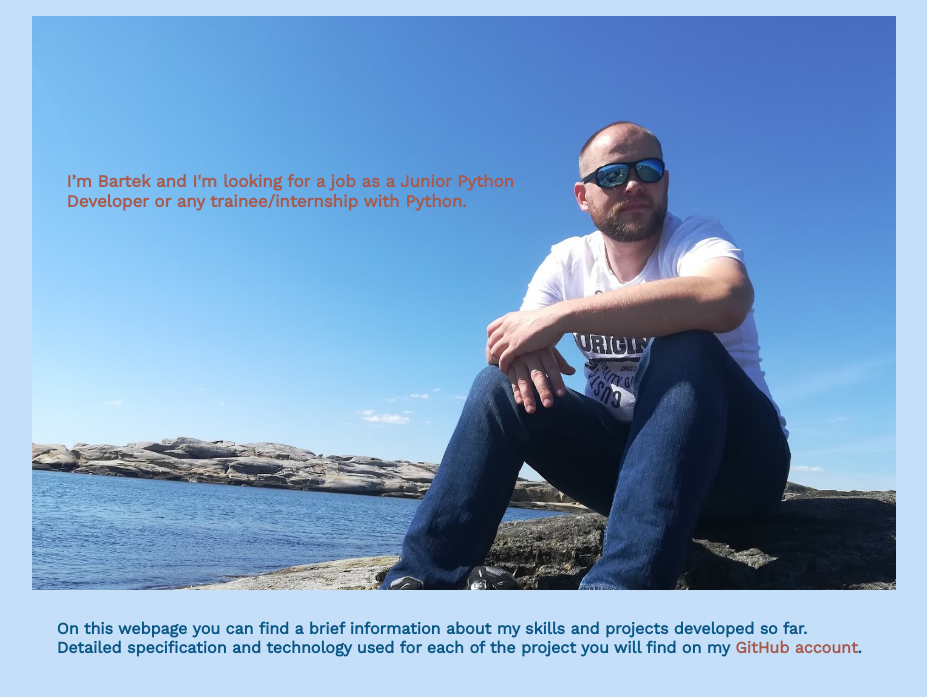
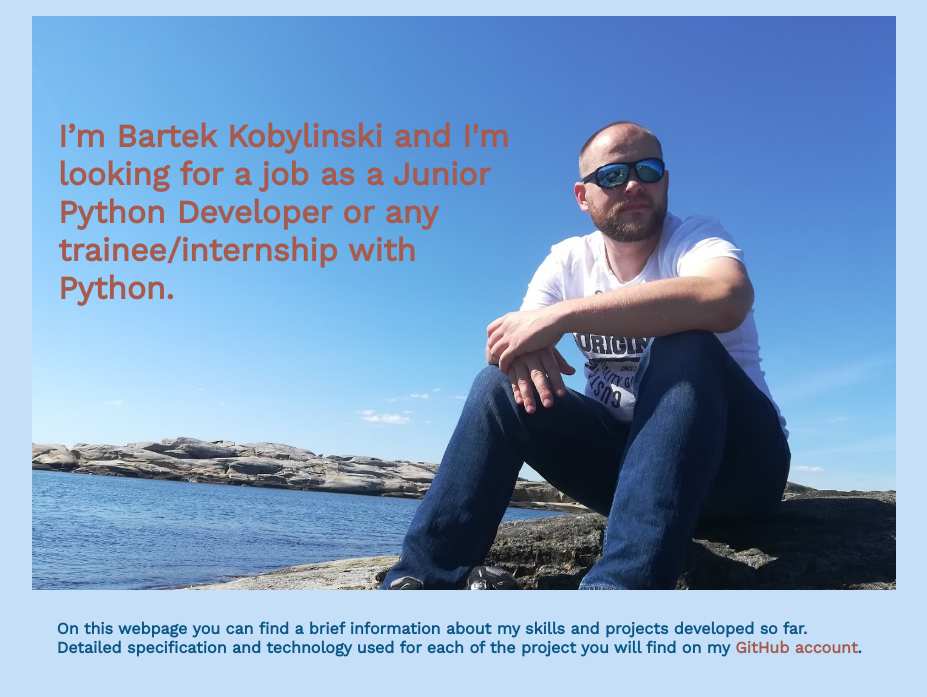
Before and after one commit to bartoszkobylinski/my_website, a Flask app: page / in a window 1280 px wide. Shown: the part 58-755 px from the top of the page, without its empty margins (176-1103 px from the left). Run offline with Flask 2, Linux system fonts and the light colour scheme; some libraries are stand-ins or nearby versions.

Commit message:
small changes to css file. Adding more media querries to precize position of text on picture

```diff
--- a/app/static/css/style.css
+++ b/app/static/css/style.css
@@ -307,11 +307,10 @@ a:hover{
         width: 56%;
         color: #A85A4D;
         text-align: left;
-        padding: 16% 4%;
+        padding: 16% 2%;
     }
 
 }
-
 
 /*--------------------------------------------------------------------------------*/
 
@@ -356,7 +355,8 @@ a:hover{
 /* Index page */
 .text_on_image{
     width: 57%;
-    padding: 16% 4%;
+    font-size: 1.25rem;
+    padding: 13% 2%;
 }
 .first-project,
 .second-project,
@@ -419,6 +419,12 @@ a:hover{
         font-size: 1rem;
     }
     /* index site */
+
+    .text_on_image{
+        font-size: 1.5rem;
+        width: 56%;
+        padding: 7% 3%;
+    }
 
     /* contact form */
 
@@ -484,9 +490,12 @@ a:hover{
         padding: 1rem 13rem;
     }
 
-    .covering_img {
-        background-color: rgba(255,255,255,0.05);
+    .text_on_image{
+        font-size: 1.7rem;
+        width: 56%;
+        padding: 8% 3%;
     }
+
     .text_cover{
         text-align: center;
     }
@@ -499,3 +508,20 @@ a:hover{
         width: 28%;
     }
 }
+
+@media screen and (min-width: 1450px){
+
+    .text_on_image{
+        font-size: 2rem;
+        width: 56%;
+        padding: 9% 3%;
+}
+}
+
+@media screen and (min-width: 1850px){
+    .text_on_image{
+        font-size: 3.25rem;
+        width: 56%;
+        padding: 10% 2%;
+}
+}
--- a/app/templates/index.html
+++ b/app/templates/index.html
@@ -4,7 +4,7 @@
         <div class="image_of_me">
             <img src="{{url_for('static', filename='images/verdens_ja.jpg')}}" alt="">
             <div class="text_on_image">
-                <h3>I’m Bartek and I'm looking for a job as a Junior Python Developer or any trainee/internship with Python.</h3>
+                <h3>I’m Bartek Kobylinski and I'm looking for a job as a Junior Python Developer or any trainee/internship with Python.</h3>
             </div>
         </div>
         <div class="text-cover">
--- a/app/templates/projects.html
+++ b/app/templates/projects.html
@@ -62,7 +62,7 @@
     <div class="project-four">
         <h5 class="title">Mountain Forecast App</h5>
         <div class="project-four__printscreen">
-            <img src="#" alt="Printscreen comming soon">
+            <img src="#" alt="Project printscreen comming soon">
         </div>
         <div class="project-four__details">
             <ul>
@@ -79,9 +79,9 @@
         </div>
     </div>
     <div class="project-five">
-        <h5 class="title">Delayed flight</h5>
+        <h5 class="title">Delayed flights</h5>
         <div class="project-five__printscreen">
-            <img src="#" alt="project printscreen">
+            <img src="#" alt="Project printscreen comming soon">
         </div>
         <div class="project-five__details">
             <ul>
```
